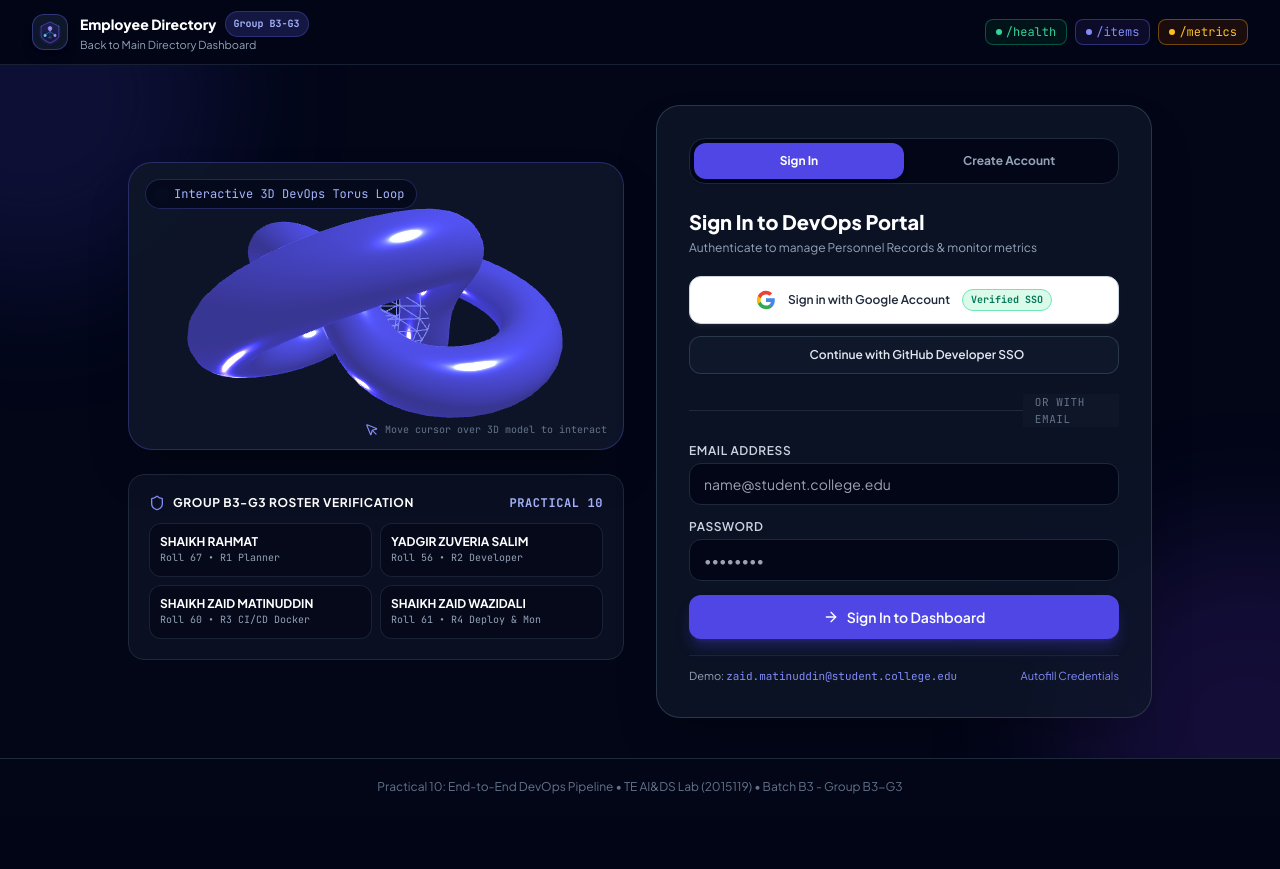
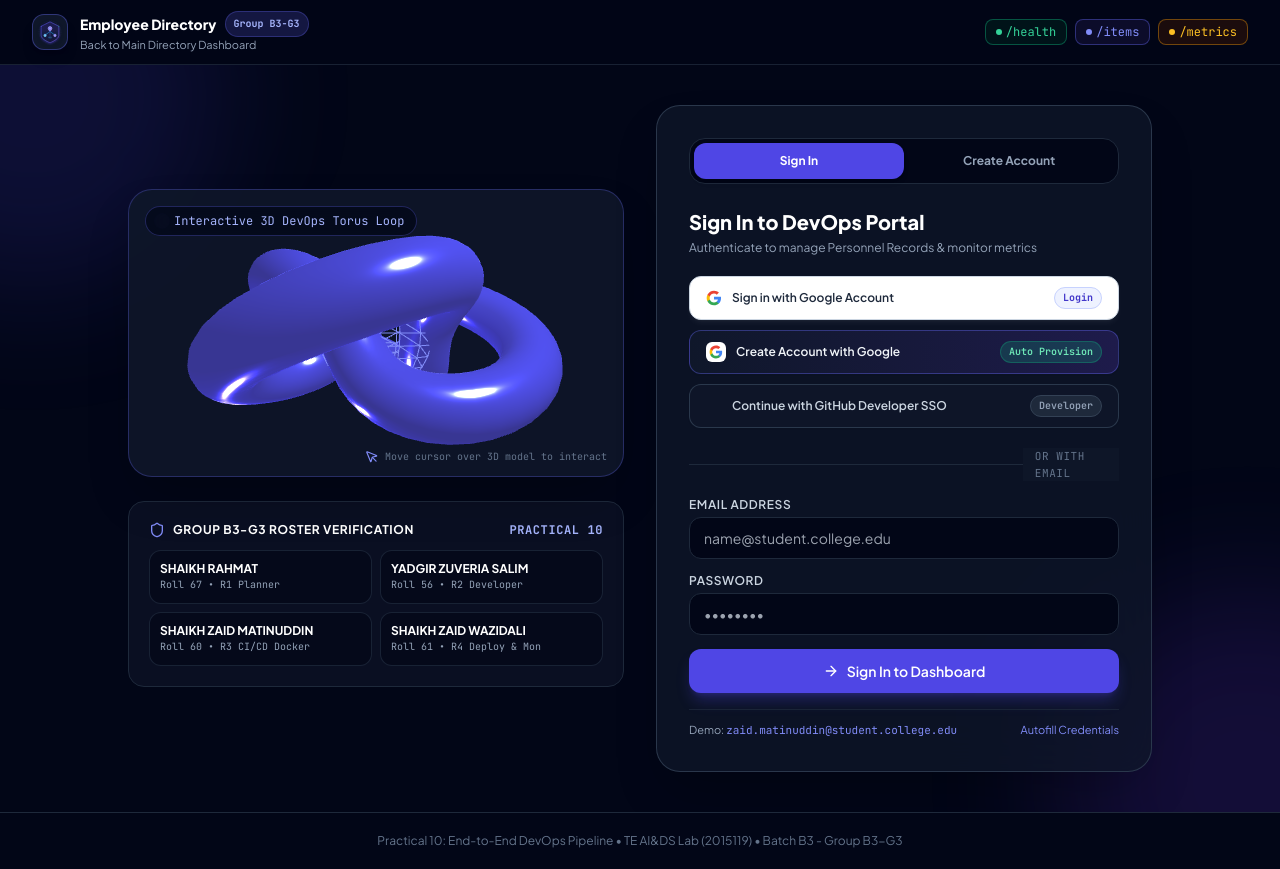
Before and after one commit to ZAID78650/Employee-Directory, a Flask app: page /auth in a window 1280 px wide. Before the commit the page ends 794 px from the top, so only its background shows below. Run offline with Flask 3, Linux system fonts and the light colour scheme; some libraries are stand-ins or nearby versions.

Commit message:
EMP-111: Implement dedicated Google Sign In and Google Create Account action buttons with modal switcher

```diff
--- a/templates/auth.html
+++ b/templates/auth.html
@@ -179,24 +179,45 @@
             <p id="formSubtitle" class="text-xs text-slate-400 mt-1">Authenticate to manage Personnel Records & monitor metrics</p>
           </div>
 
-          <!-- Enterprise SSO Direct Buttons -->
-          <div class="space-y-3 mb-5">
-            <!-- Google Accounts Real Sign-In Button Container -->
-            <button id="googleSSOBtn" onclick="openGoogleAccountChooser()" class="w-full py-3 px-4 rounded-xl bg-white hover:bg-slate-100 text-slate-800 text-xs font-bold flex items-center justify-center space-x-3 transition shadow-md shadow-white/5 border border-slate-300 group">
-              <svg class="w-5 h-5 flex-shrink-0" viewBox="0 0 24 24">
+          <!-- Google & Enterprise SSO Action Buttons -->
+          <div class="space-y-2.5 mb-5">
+            <!-- Google Sign In Button -->
+            <button id="googleSignInBtn" onclick="openGoogleAccountChooser('signin')" class="w-full py-2.5 px-4 rounded-xl bg-white hover:bg-slate-100 text-slate-800 text-xs font-bold flex items-center justify-between transition shadow-md shadow-white/5 border border-slate-300 group">
+              <div class="flex items-center space-x-2.5">
+                <svg class="w-4 h-4 flex-shrink-0" viewBox="0 0 24 24">
                   <path fill="#4285F4" d="M22.56 12.25c0-.78-.07-1.53-.2-2.25H12v4.26h5.92c-.26 1.37-1.04 2.53-2.21 3.31v2.77h3.57c2.08-1.92 3.28-4.74 3.28-8.09z"/>
                   <path fill="#34A853" d="M12 23c2.97 0 5.46-.98 7.28-2.66l-3.57-2.77c-.98.66-2.23 1.06-3.71 1.06-2.86 0-5.29-1.93-6.16-4.53H2.18v2.84C3.99 20.53 7.7 23 12 23z"/>
                   <path fill="#FBBC05" d="M5.84 14.09c-.22-.66-.35-1.36-.35-2.09s.13-1.43.35-2.09V7.06H2.18C1.43 8.55 1 10.22 1 12s.43 3.45 1.18 4.94l2.85-2.22.81-.63z"/>
                   <path fill="#EA4335" d="M12 5.38c1.62 0 3.06.56 4.21 1.64l3.15-3.15C17.45 2.09 14.97 1 12 1 7.7 1 3.99 3.47 2.18 7.06l3.66 2.84c.87-2.6 3.3-4.52 6.16-4.52z"/>
                 </svg>
                 <span class="font-semibold text-slate-800">Sign in with Google Account</span>
-              <span class="text-[10px] font-mono text-emerald-700 bg-emerald-100/80 px-2 py-0.5 rounded-full border border-emerald-300">Verified SSO</span>
+              </div>
+              <span class="text-[10px] font-mono text-indigo-700 bg-indigo-50 px-2 py-0.5 rounded-full border border-indigo-200">Login</span>
+            </button>
+
+            <!-- Google Create Account Button -->
+            <button id="googleCreateBtn" onclick="openGoogleAccountChooser('create')" class="w-full py-2.5 px-4 rounded-xl bg-gradient-to-r from-slate-900 to-indigo-950 hover:from-slate-800 hover:to-indigo-900 text-slate-100 text-xs font-semibold flex items-center justify-between transition border border-indigo-500/40 group shadow-sm">
+              <div class="flex items-center space-x-2.5">
+                <div class="w-5 h-5 rounded-md bg-white flex items-center justify-center p-0.5">
+                  <svg class="w-3.5 h-3.5" viewBox="0 0 24 24">
+                    <path fill="#4285F4" d="M22.56 12.25c0-.78-.07-1.53-.2-2.25H12v4.26h5.92c-.26 1.37-1.04 2.53-2.21 3.31v2.77h3.57c2.08-1.92 3.28-4.74 3.28-8.09z"/>
+                    <path fill="#34A853" d="M12 23c2.97 0 5.46-.98 7.28-2.66l-3.57-2.77c-.98.66-2.23 1.06-3.71 1.06-2.86 0-5.29-1.93-6.16-4.53H2.18v2.84C3.99 20.53 7.7 23 12 23z"/>
+                    <path fill="#FBBC05" d="M5.84 14.09c-.22-.66-.35-1.36-.35-2.09s.13-1.43.35-2.09V7.06H2.18C1.43 8.55 1 10.22 1 12s.43 3.45 1.18 4.94l2.85-2.22.81-.63z"/>
+                    <path fill="#EA4335" d="M12 5.38c1.62 0 3.06.56 4.21 1.64l3.15-3.15C17.45 2.09 14.97 1 12 1 7.7 1 3.99 3.47 2.18 7.06l3.66 2.84c.87-2.6 3.3-4.52 6.16-4.52z"/>
+                  </svg>
+                </div>
+                <span>Create Account with Google</span>
+              </div>
+              <span class="text-[10px] font-mono text-emerald-300 bg-emerald-500/20 px-2 py-0.5 rounded-full border border-emerald-500/30">Auto Provision</span>
             </button>
 
             <!-- GitHub Developer SSO Button -->
-            <button onclick="handleSSO('github')" class="w-full py-2.5 px-4 rounded-xl bg-slate-900 hover:bg-slate-800 border border-slate-700/80 text-slate-200 text-xs font-semibold flex items-center justify-center space-x-2.5 transition group shadow-sm">
+            <button onclick="handleSSO('github')" class="w-full py-2.5 px-4 rounded-xl bg-slate-900/80 hover:bg-slate-800 border border-slate-700/80 text-slate-300 text-xs font-semibold flex items-center justify-between transition group shadow-sm">
+              <div class="flex items-center space-x-2.5">
                 <i data-lucide="github" class="w-4 h-4 text-white"></i>
                 <span>Continue with GitHub Developer SSO</span>
+              </div>
+              <span class="text-[10px] font-mono text-slate-400 bg-slate-800 px-2 py-0.5 rounded-full border border-slate-700">Developer</span>
             </button>
           </div>
 
@@ -285,7 +306,7 @@
       </button>
 
       <!-- Google Branding Header -->
-      <div class="flex items-center space-x-2.5 mb-4">
+      <div class="flex items-center space-x-2.5 mb-2">
         <svg class="w-6 h-6 flex-shrink-0" viewBox="0 0 24 24">
           <path fill="#4285F4" d="M22.56 12.25c0-.78-.07-1.53-.2-2.25H12v4.26h5.92c-.26 1.37-1.04 2.53-2.21 3.31v2.77h3.57c2.08-1.92 3.28-4.74 3.28-8.09z"/>
           <path fill="#34A853" d="M12 23c2.97 0 5.46-.98 7.28-2.66l-3.57-2.77c-.98.66-2.23 1.06-3.71 1.06-2.86 0-5.29-1.93-6.16-4.53H2.18v2.84C3.99 20.53 7.7 23 12 23z"/>
@@ -293,21 +314,32 @@
           <path fill="#EA4335" d="M12 5.38c1.62 0 3.06.56 4.21 1.64l3.15-3.15C17.45 2.09 14.97 1 12 1 7.7 1 3.99 3.47 2.18 7.06l3.66 2.84c.87-2.6 3.3-4.52 6.16-4.52z"/>
         </svg>
         <div>
-          <h4 class="text-sm font-bold text-slate-900">Sign in with Google</h4>
-          <p class="text-[11px] text-slate-500">to continue to Employee Directory B3-G3</p>
+          <h4 id="googleModalTitle" class="text-sm font-bold text-slate-900">Sign in with Google</h4>
+          <p id="googleModalSubtitle" class="text-[11px] text-slate-500">to continue to Employee Directory B3-G3</p>
         </div>
       </div>
 
-      <div class="border-t border-slate-100 my-3"></div>
+      <!-- Action Mode Switcher Inside Modal -->
+      <div class="flex p-0.5 bg-slate-100 rounded-xl my-3 text-[11px] font-semibold text-slate-600">
+        <button id="modalTabSignIn" onclick="setGoogleModalAction('signin')" class="flex-1 py-1.5 rounded-lg bg-white shadow-sm text-indigo-600 transition">
+          Sign In
+        </button>
+        <button id="modalTabCreate" onclick="setGoogleModalAction('create')" class="flex-1 py-1.5 rounded-lg text-slate-500 hover:text-slate-800 transition">
+          Create Account
+        </button>
+      </div>
 
       <!-- Account Selection List -->
       <div class="space-y-2 mb-4">
-        <p class="text-xs font-semibold text-slate-600 mb-2">Choose an account</p>
+        <div class="flex items-center justify-between text-xs font-semibold text-slate-600 mb-1">
+          <span id="googleModalPrompt">Select account to sign in:</span>
+          <span class="text-[10px] font-mono text-emerald-600 bg-emerald-50 px-1.5 py-0.5 rounded">OAuth 2.0</span>
+        </div>
 
         <!-- Account 1 -->
-        <button onclick="executeGoogleLogin('zaid.shaikh@gmail.com', 'SHAIKH ZAID')" class="w-full p-2.5 rounded-xl hover:bg-slate-50 border border-slate-200 transition flex items-center justify-between text-left group">
+        <button onclick="executeGoogleAction('zaid.shaikh@gmail.com', 'SHAIKH ZAID')" class="w-full p-2.5 rounded-xl hover:bg-slate-50 border border-slate-200 transition flex items-center justify-between text-left group">
           <div class="flex items-center space-x-3 min-w-0">
-            <div class="w-9 h-9 rounded-full bg-indigo-600 text-white font-bold text-xs flex items-center justify-center flex-shrink-0">
+            <div class="w-9 h-9 rounded-full bg-gradient-to-tr from-indigo-600 to-violet-600 text-white font-bold text-xs flex items-center justify-center flex-shrink-0 shadow-sm">
               ZS
             </div>
             <div class="min-w-0">
@@ -315,13 +347,13 @@
               <p class="text-[11px] text-slate-500 truncate">zaid.shaikh@gmail.com</p>
             </div>
           </div>
-          <i data-lucide="chevron-right" class="w-4 h-4 text-slate-400 group-hover:text-indigo-600"></i>
+          <span class="text-[11px] font-semibold text-indigo-600 bg-indigo-50 px-2 py-0.5 rounded-lg border border-indigo-100" id="btnActionLabel1">Sign In</span>
         </button>
 
         <!-- Account 2 -->
-        <button onclick="executeGoogleLogin('rahmat.shaikh@gmail.com', 'SHAIKH RAHMAT')" class="w-full p-2.5 rounded-xl hover:bg-slate-50 border border-slate-200 transition flex items-center justify-between text-left group">
+        <button onclick="executeGoogleAction('rahmat.shaikh@gmail.com', 'SHAIKH RAHMAT')" class="w-full p-2.5 rounded-xl hover:bg-slate-50 border border-slate-200 transition flex items-center justify-between text-left group">
           <div class="flex items-center space-x-3 min-w-0">
-            <div class="w-9 h-9 rounded-full bg-blue-600 text-white font-bold text-xs flex items-center justify-center flex-shrink-0">
+            <div class="w-9 h-9 rounded-full bg-gradient-to-tr from-blue-600 to-cyan-600 text-white font-bold text-xs flex items-center justify-center flex-shrink-0 shadow-sm">
               SR
             </div>
             <div class="min-w-0">
@@ -329,16 +361,19 @@
               <p class="text-[11px] text-slate-500 truncate">rahmat.shaikh@gmail.com</p>
             </div>
           </div>
-          <i data-lucide="chevron-right" class="w-4 h-4 text-slate-400 group-hover:text-blue-600"></i>
+          <span class="text-[11px] font-semibold text-blue-600 bg-blue-50 px-2 py-0.5 rounded-lg border border-blue-100" id="btnActionLabel2">Sign In</span>
         </button>
 
-        <!-- Account 3: Use another account -->
+        <!-- Account 3: Custom Google Account Entry -->
         <div class="pt-2 border-t border-slate-100">
-          <button onclick="promptCustomGoogleAccount()" class="w-full p-2 rounded-xl text-slate-700 hover:bg-slate-50 transition flex items-center space-x-3 text-xs font-medium">
+          <button onclick="promptCustomGoogleAccount()" class="w-full p-2 rounded-xl text-slate-700 hover:bg-slate-50 transition flex items-center justify-between text-xs font-medium">
+            <div class="flex items-center space-x-2.5">
               <div class="w-8 h-8 rounded-full bg-slate-100 flex items-center justify-center text-slate-500">
                 <i data-lucide="user-plus" class="w-4 h-4"></i>
               </div>
-            <span>Use another Google account</span>
+              <span id="customAccountText">Use another Google account</span>
+            </div>
+            <i data-lucide="chevron-right" class="w-4 h-4 text-slate-400"></i>
           </button>
         </div>
       </div>
@@ -509,8 +544,12 @@
       }
     });
 
-    // --- GOOGLE ACCOUNTS AUTHENTIC SSO HANDLERS ---
-    function openGoogleAccountChooser() {
+    // --- GOOGLE ACCOUNTS DYNAMIC SSO HANDLERS (LOGIN & CREATE) ---
+    let currentGoogleAction = 'signin'; // 'signin' or 'create'
+
+    function openGoogleAccountChooser(action = 'signin') {
+      currentGoogleAction = action;
+      setGoogleModalAction(action);
       document.getElementById('googleAccountModal').classList.remove('hidden');
     }
 
@@ -518,9 +557,46 @@
       document.getElementById('googleAccountModal').classList.add('hidden');
     }
 
-    async function executeGoogleLogin(email, name) {
+    function setGoogleModalAction(action) {
+      currentGoogleAction = action;
+      const tabSignIn = document.getElementById('modalTabSignIn');
+      const tabCreate = document.getElementById('modalTabCreate');
+      const title = document.getElementById('googleModalTitle');
+      const subtitle = document.getElementById('googleModalSubtitle');
+      const prompt = document.getElementById('googleModalPrompt');
+      const lbl1 = document.getElementById('btnActionLabel1');
+      const lbl2 = document.getElementById('btnActionLabel2');
+      const customTxt = document.getElementById('customAccountText');
+
+      if (action === 'signin') {
+        tabSignIn.className = "flex-1 py-1.5 rounded-lg bg-white shadow-sm text-indigo-600 transition font-bold";
+        tabCreate.className = "flex-1 py-1.5 rounded-lg text-slate-500 hover:text-slate-800 transition";
+        title.textContent = "Sign in with Google";
+        subtitle.textContent = "Access verified Personnel Directory & metrics";
+        prompt.textContent = "Select account to sign in:";
+        lbl1.textContent = "Sign In";
+        lbl1.className = "text-[11px] font-semibold text-indigo-600 bg-indigo-50 px-2 py-0.5 rounded-lg border border-indigo-100";
+        lbl2.textContent = "Sign In";
+        lbl2.className = "text-[11px] font-semibold text-blue-600 bg-blue-50 px-2 py-0.5 rounded-lg border border-blue-100";
+        customTxt.textContent = "Use another Google account to login";
+      } else {
+        tabCreate.className = "flex-1 py-1.5 rounded-lg bg-white shadow-sm text-emerald-600 transition font-bold";
+        tabSignIn.className = "flex-1 py-1.5 rounded-lg text-slate-500 hover:text-slate-800 transition";
+        title.textContent = "Create Account with Google";
+        subtitle.textContent = "Auto-provision new engineer into Directory";
+        prompt.textContent = "Choose Google profile to register:";
+        lbl1.textContent = "Register";
+        lbl1.className = "text-[11px] font-semibold text-emerald-700 bg-emerald-50 px-2 py-0.5 rounded-lg border border-emerald-200";
+        lbl2.textContent = "Register";
+        lbl2.className = "text-[11px] font-semibold text-emerald-700 bg-emerald-50 px-2 py-0.5 rounded-lg border border-emerald-200";
+        customTxt.textContent = "Register with another Google account";
+      }
+    }
+
+    async function executeGoogleAction(email, name) {
       closeGoogleModal();
       const alertBox = document.getElementById('authAlert');
+      const actionText = currentGoogleAction === 'create' ? 'Account Created & Verified' : 'Authenticated';
       const payload = {
         provider: "google",
         name: name,
@@ -537,23 +613,27 @@
         const data = await res.json();
 
         if (res.ok) {
-          alertBox.textContent = `Google Account Verified! Authenticated as ${data.user.name}. Redirecting...`;
+          alertBox.textContent = `Google Account ${actionText}! Welcome ${data.user.name}. Redirecting...`;
           alertBox.className = "mt-3 text-xs p-3 rounded-xl bg-emerald-500/10 text-emerald-300 border border-emerald-500/30 block";
           setTimeout(() => { window.location.href = '/'; }, 1000);
         } else {
           throw new Error(data.message || 'Google SSO failed');
         }
       } catch (err) {
-        alertBox.textContent = `Google Sign In Error: ${err.message}`;
+        alertBox.textContent = `Google Error: ${err.message}`;
         alertBox.className = "mt-3 text-xs p-3 rounded-xl bg-rose-500/10 text-rose-300 border border-rose-500/30 block";
       }
     }
 
     function promptCustomGoogleAccount() {
-      const email = prompt("Enter your Google Account email address:", "engineer@gmail.com");
+      const isCreate = currentGoogleAction === 'create';
+      const promptMsg = isCreate
+        ? "Create Account: Enter your Google email address to register:"
+        : "Sign In: Enter your Google email address:";
+      const email = prompt(promptMsg, "engineer@gmail.com");
       if (!email) return;
       const name = email.split('@')[0].replace('.', ' ').toUpperCase();
-      executeGoogleLogin(email, name || "Google User");
+      executeGoogleAction(email, name || "Google User");
     }
 
     // Google Identity Services (GSI) callback if triggered via OneTap
```
Lines whose indentation alone changed are shown as unchanged.
